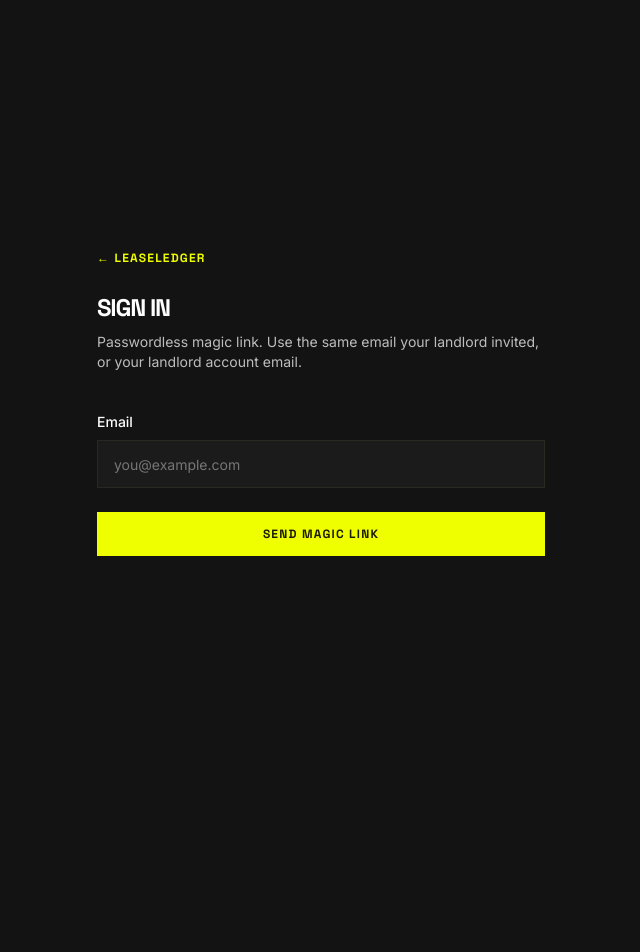
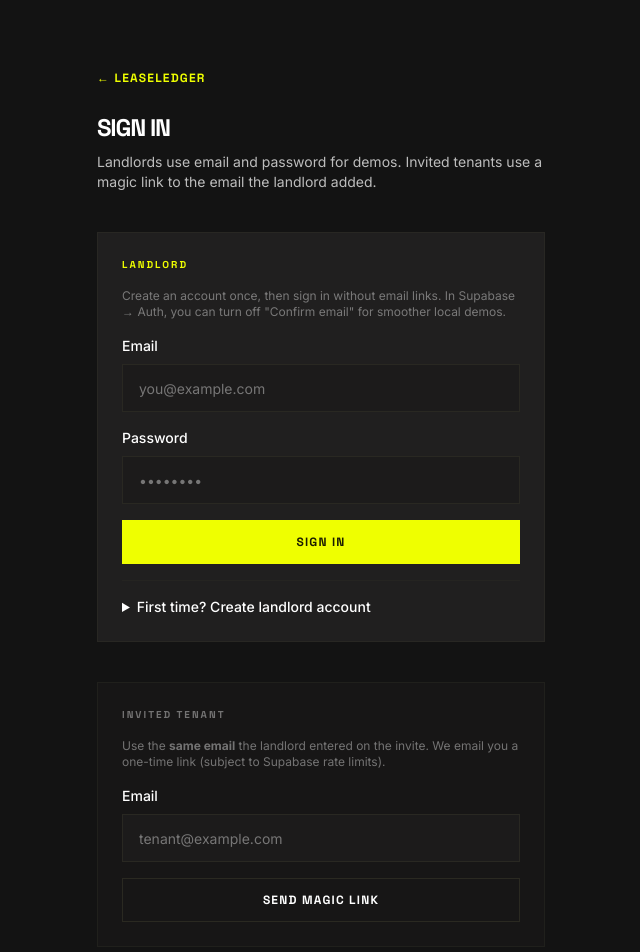
Before and after one commit to asyaasha7/LLedger, a Next.js app: page /login in a window 1280 px wide. Shown: the top 952 px of the page, without its empty margins (319-959 px from the left). Before the commit the page ends 800 px from the top, so only its background shows below. Built offline with nearby package versions, Linux system fonts and the light colour scheme; no server answers.

Commit message:
fix logic flow

```diff
--- a/src/app/(auth)/login/page.tsx
+++ b/src/app/(auth)/login/page.tsx
@@ -1,39 +1,130 @@
 "use client";
 
-import { useState } from "react";
+import { Suspense, useEffect, useState } from "react";
 import Link from "next/link";
+import { useRouter, useSearchParams } from "next/navigation";
 import { routes } from "@/config/routes";
 import { createClient } from "@/utils/supabase/client";
 import { Button } from "@/components/ui/button";
 import { formInputClassName } from "@/components/ui/form-styles";
 
-export default function LoginPage() {
-  const [email, setEmail] = useState("");
-  const [status, setStatus] = useState<"idle" | "sending" | "sent" | "error">(
+function urlErrorMessage(code: string | null): string | null {
+  if (!code) return null;
+  if (code === "auth") {
+    return "Sign-in link expired or invalid. Try again, or use landlord email + password below.";
+  }
+  if (code === "config") {
+    return "Auth is not configured (missing Supabase URL or key).";
+  }
+  if (code.startsWith("invite_")) {
+    return "Could not attach this invite to your account. Ask the landlord for a new invite.";
+  }
+  return null;
+}
+
+function LoginContent() {
+  const router = useRouter();
+  const searchParams = useSearchParams();
+  const [urlError, setUrlError] = useState<string | null>(null);
+
+  useEffect(() => {
+    setUrlError(urlErrorMessage(searchParams.get("error")));
+  }, [searchParams]);
+
+  const origin =
+    typeof window !== "undefined" ? window.location.origin : "";
+
+  /* --- Landlord: email + password --- */
+  const [landlordEmail, setLandlordEmail] = useState("");
+  const [landlordPassword, setLandlordPassword] = useState("");
+  const [landlordStatus, setLandlordStatus] = useState<
+    "idle" | "loading" | "error"
+  >("idle");
+  const [landlordMessage, setLandlordMessage] = useState<string | null>(null);
+
+  async function onLandlordSignIn(e: React.FormEvent) {
+    e.preventDefault();
+    setLandlordStatus("loading");
+    setLandlordMessage(null);
+    const supabase = createClient();
+    const { error } = await supabase.auth.signInWithPassword({
+      email: landlordEmail.trim(),
+      password: landlordPassword,
+    });
+    if (error) {
+      setLandlordStatus("error");
+      setLandlordMessage(error.message);
+      return;
+    }
+    setLandlordStatus("idle");
+    router.push(routes.dashboard);
+    router.refresh();
+  }
+
+  /* --- Landlord: register (demo) --- */
+  const [regPassword, setRegPassword] = useState("");
+  const [regConfirm, setRegConfirm] = useState("");
+  const [regStatus, setRegStatus] = useState<"idle" | "loading" | "sent">(
     "idle",
   );
-  const [message, setMessage] = useState<string | null>(null);
+  const [regMessage, setRegMessage] = useState<string | null>(null);
 
-  async function onSubmit(e: React.FormEvent) {
+  async function onLandlordRegister(e: React.FormEvent) {
     e.preventDefault();
-    setStatus("sending");
-    setMessage(null);
+    setRegMessage(null);
+    if (regPassword.length < 6) {
+      setRegMessage("Password must be at least 6 characters.");
+      return;
+    }
+    if (regPassword !== regConfirm) {
+      setRegMessage("Passwords do not match.");
+      return;
+    }
+    setRegStatus("loading");
     const supabase = createClient();
-    const origin =
-      typeof window !== "undefined" ? window.location.origin : "";
-    const { error } = await supabase.auth.signInWithOtp({
-      email: email.trim(),
+    const { error } = await supabase.auth.signUp({
+      email: landlordEmail.trim(),
+      password: regPassword,
       options: {
         emailRedirectTo: `${origin}${routes.authCallback}`,
       },
     });
     if (error) {
-      setStatus("error");
-      setMessage(error.message);
+      setRegStatus("idle");
+      setRegMessage(error.message);
       return;
     }
-    setStatus("sent");
-    setMessage("Check your email for the sign-in link.");
+    setRegStatus("sent");
+    setRegMessage(
+      "Account created. If email confirmation is on in Supabase, check your inbox; otherwise you can sign in above.",
+    );
+  }
+
+  /* --- Tenant: magic link --- */
+  const [tenantEmail, setTenantEmail] = useState("");
+  const [tenantStatus, setTenantStatus] = useState<
+    "idle" | "sending" | "sent" | "error"
+  >("idle");
+  const [tenantMessage, setTenantMessage] = useState<string | null>(null);
+
+  async function onTenantMagicLink(e: React.FormEvent) {
+    e.preventDefault();
+    setTenantStatus("sending");
+    setTenantMessage(null);
+    const supabase = createClient();
+    const { error } = await supabase.auth.signInWithOtp({
+      email: tenantEmail.trim(),
+      options: {
+        emailRedirectTo: `${origin}${routes.authCallback}`,
+      },
+    });
+    if (error) {
+      setTenantStatus("error");
+      setTenantMessage(error.message);
+      return;
+    }
+    setTenantStatus("sent");
+    setTenantMessage("Check your email for the sign-in link.");
   }
 
   return (
@@ -49,41 +140,179 @@ export default function LoginPage() {
           Sign in
         </h1>
         <p className="mt-2 text-sm text-ink-secondary">
-          Passwordless magic link. Use the same email your landlord invited, or
-          your landlord account email.
+          Landlords use email and password for demos. Invited tenants use a magic
+          link to the email the landlord added.
         </p>
       </div>
-      <form onSubmit={onSubmit} className="space-y-6">
+
+      {urlError ? (
+        <p className="rounded border border-accent-magenta/30 bg-accent-magenta/5 px-4 py-3 text-sm text-accent-magenta">
+          {urlError}
+        </p>
+      ) : null}
+
+      <section className="space-y-4 border border-outline-variant/20 bg-surface-card p-6">
+        <h2 className="font-headline text-[10px] font-bold uppercase tracking-[0.2em] text-accent-ledger">
+          Landlord
+        </h2>
+        <p className="text-xs text-ink-muted">
+          Create an account once, then sign in without email links. In Supabase
+          → Auth, you can turn off &quot;Confirm email&quot; for smoother local
+          demos.
+        </p>
+        <form onSubmit={onLandlordSignIn} className="space-y-4">
           <div>
             <label className="block text-sm font-medium text-ink">Email</label>
             <input
               type="email"
               required
               autoComplete="email"
-            value={email}
-            onChange={(e) => setEmail(e.target.value)}
+              value={landlordEmail}
+              onChange={(e) => setLandlordEmail(e.target.value)}
               className={formInputClassName}
               placeholder="you@example.com"
+            />
+          </div>
+          <div>
+            <label className="block text-sm font-medium text-ink">
+              Password
+            </label>
+            <input
+              type="password"
+              required
+              autoComplete="current-password"
+              value={landlordPassword}
+              onChange={(e) => setLandlordPassword(e.target.value)}
+              className={formInputClassName}
+              placeholder="••••••••"
             />
           </div>
           <Button
             type="submit"
             variant="primary"
             className="w-full"
-          disabled={status === "sending"}
+            disabled={landlordStatus === "loading"}
           >
-          {status === "sending" ? "Sending…" : "Send magic link"}
+            {landlordStatus === "loading" ? "Signing in…" : "Sign in"}
           </Button>
-        {message ? (
+          {landlordMessage && landlordStatus === "error" ? (
+            <p className="text-sm text-accent-magenta">{landlordMessage}</p>
+          ) : null}
+        </form>
+
+        <details className="border-t border-outline-variant/15 pt-4">
+          <summary className="cursor-pointer text-sm font-medium text-ink">
+            First time? Create landlord account
+          </summary>
+          <form onSubmit={onLandlordRegister} className="mt-4 space-y-4">
+            <p className="text-xs text-ink-muted">
+              Uses the email above. After sign-up, use &quot;Sign in&quot; with
+              the same password.
+            </p>
+            <div>
+              <label className="block text-sm font-medium text-ink">
+                New password
+              </label>
+              <input
+                type="password"
+                autoComplete="new-password"
+                value={regPassword}
+                onChange={(e) => setRegPassword(e.target.value)}
+                className={formInputClassName}
+                placeholder="At least 6 characters"
+              />
+            </div>
+            <div>
+              <label className="block text-sm font-medium text-ink">
+                Confirm password
+              </label>
+              <input
+                type="password"
+                autoComplete="new-password"
+                value={regConfirm}
+                onChange={(e) => setRegConfirm(e.target.value)}
+                className={formInputClassName}
+              />
+            </div>
+            <Button
+              type="submit"
+              variant="secondary"
+              className="w-full"
+              disabled={regStatus === "loading" || !landlordEmail.trim()}
+            >
+              {regStatus === "loading" ? "Creating…" : "Create account"}
+            </Button>
+            {regMessage ? (
               <p
                 className={
-              status === "error" ? "text-sm text-accent-magenta" : "text-sm text-ink-secondary"
+                  regStatus === "sent"
+                    ? "text-sm text-ink-secondary"
+                    : "text-sm text-accent-magenta"
                 }
               >
-            {message}
+                {regMessage}
               </p>
             ) : null}
           </form>
+        </details>
+      </section>
+
+      <section className="space-y-4 border border-outline-variant/20 bg-surface-low/50 p-6">
+        <h2 className="font-headline text-[10px] font-bold uppercase tracking-[0.2em] text-ink-muted">
+          Invited tenant
+        </h2>
+        <p className="text-xs text-ink-muted">
+          Use the <strong>same email</strong> the landlord entered on the invite.
+          We email you a one-time link (subject to Supabase rate limits).
+        </p>
+        <form onSubmit={onTenantMagicLink} className="space-y-4">
+          <div>
+            <label className="block text-sm font-medium text-ink">Email</label>
+            <input
+              type="email"
+              required
+              autoComplete="email"
+              value={tenantEmail}
+              onChange={(e) => setTenantEmail(e.target.value)}
+              className={formInputClassName}
+              placeholder="tenant@example.com"
+            />
+          </div>
+          <Button
+            type="submit"
+            variant="secondary"
+            className="w-full"
+            disabled={tenantStatus === "sending"}
+          >
+            {tenantStatus === "sending" ? "Sending…" : "Send magic link"}
+          </Button>
+          {tenantMessage ? (
+            <p
+              className={
+                tenantStatus === "error"
+                  ? "text-sm text-accent-magenta"
+                  : "text-sm text-ink-secondary"
+              }
+            >
+              {tenantMessage}
+            </p>
+          ) : null}
+        </form>
+      </section>
     </div>
   );
 }
+
+export default function LoginPage() {
+  return (
+    <Suspense
+      fallback={
+        <div className="w-full max-w-md animate-pulse text-sm text-ink-muted">
+          Loading…
+        </div>
+      }
+    >
+      <LoginContent />
+    </Suspense>
+  );
+}
--- a/src/app/auth/callback/route.ts
+++ b/src/app/auth/callback/route.ts
@@ -1,6 +1,6 @@
-import { NextResponse } from "next/server";
-import { cookies } from "next/headers";
+import { type NextRequest, NextResponse } from "next/server";
 import { createServerClient } from "@supabase/ssr";
+import type { CookieOptions } from "@supabase/ssr";
 import { routes } from "@/config/routes";
 import { acceptLeaseInvite } from "@/server/repos/lease-invites.repo";
 import { publishCaseEventToHedera } from "@/server/services/publish-case-event-hedera";
@@ -13,11 +13,16 @@ function getSupabaseUrlAndKey() {
   return { url, key };
 }
 
-export async function GET(request: Request) {
-  const { searchParams } = new URL(request.url);
-  const code = searchParams.get("code");
-  const inviteToken = searchParams.get("invite_token");
-  const nextPath = searchParams.get("next") ?? routes.dashboard;
+/**
+ * PKCE cookies from exchangeCodeForSession must be copied onto the same
+ * NextResponse as the redirect — `cookies()` in Route Handlers does not attach
+ * Set-Cookie to redirects (common cause of `?error=auth` after magic link).
+ */
+export async function GET(request: NextRequest) {
+  const requestUrl = new URL(request.url);
+  const code = requestUrl.searchParams.get("code");
+  const inviteToken = requestUrl.searchParams.get("invite_token");
+  const nextPath = requestUrl.searchParams.get("next") ?? routes.dashboard;
 
   const { url, key } = getSupabaseUrlAndKey();
   if (!url?.trim() || !key?.trim()) {
@@ -26,16 +31,23 @@ export async function GET(request: Request) {
     );
   }
 
-  const cookieStore = await cookies();
+  const merged = new Map<string, { name: string; value: string }>();
+  for (const c of request.cookies.getAll()) {
+    merged.set(c.name, { name: c.name, value: c.value });
+  }
+
+  const toSet: { name: string; value: string; options?: CookieOptions }[] = [];
+
   const supabase = createServerClient(url, key, {
     cookies: {
       getAll() {
-        return cookieStore.getAll();
+        return [...merged.values()];
       },
       setAll(cookiesToSet) {
-        cookiesToSet.forEach(({ name, value, options }) =>
-          cookieStore.set(name, value, options),
-        );
+        cookiesToSet.forEach(({ name, value, options }) => {
+          merged.set(name, { name, value });
+          toSet.push({ name, value, options });
+        });
       },
     },
   });
@@ -43,6 +55,7 @@ export async function GET(request: Request) {
   if (code) {
     const { error } = await supabase.auth.exchangeCodeForSession(code);
     if (error) {
+      console.error("[auth/callback] exchangeCodeForSession:", error.message);
       return NextResponse.redirect(
         new URL(`${routes.login}?error=auth`, request.url),
       );
@@ -52,6 +65,8 @@ export async function GET(request: Request) {
   const {
     data: { user },
   } = await supabase.auth.getUser();
+
+  let redirectPath: string;
 
   if (inviteToken && user?.email) {
     const displayName =
@@ -71,17 +86,19 @@ export async function GET(request: Request) {
       if (result.tenantJoinedCaseEventId) {
         await publishCaseEventToHedera(result.tenantJoinedCaseEventId);
       }
-      return NextResponse.redirect(
-        new URL(`/cases/${result.leaseId}`, request.url),
-      );
+      redirectPath = `/cases/${result.leaseId}`;
+    } else {
+      redirectPath = `${routes.login}?error=invite_${result.reason}`;
     }
-    return NextResponse.redirect(
-      new URL(
-        `${routes.login}?error=invite_${result.reason}`,
-        request.url,
-      ),
-    );
+  } else {
+    redirectPath = nextPath.startsWith("/") ? nextPath : `/${nextPath}`;
   }
 
-  return NextResponse.redirect(new URL(nextPath, request.url));
+  const response = NextResponse.redirect(
+    new URL(redirectPath, requestUrl.origin),
+  );
+  for (const { name, value, options } of toSet) {
+    response.cookies.set(name, value, options);
+  }
+  return response;
 }
```
Also changed, not shown: src/server/db/client.ts (+21 -4 lines). Lines whose indentation alone changed are shown as unchanged.
